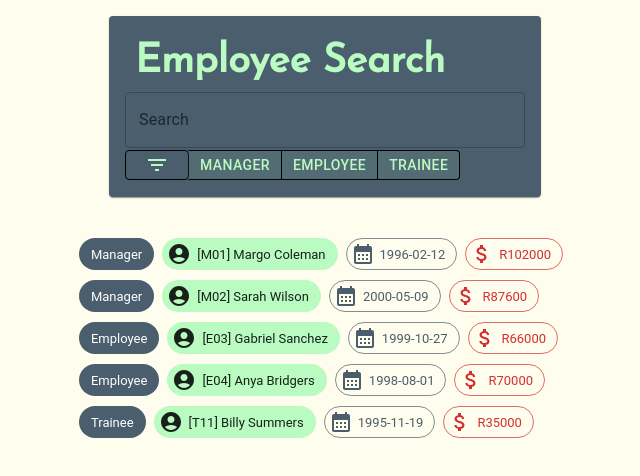
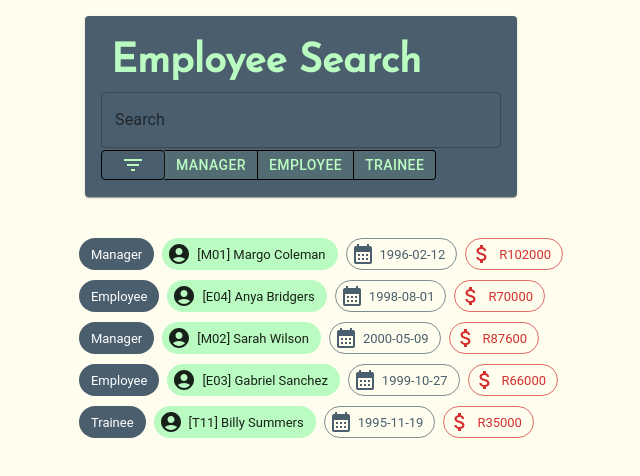
Before and after one commit to druha4087/EmployeeSearch_0622, a React (Create React App) app in the folder andreyo-techassign/: page / in a window 1280 px wide. Shown: the top 476 px of the page, without its empty margins (339-979 px from the left). Built offline with nearby package versions, Linux system fonts and the light colour scheme.

Commit message:
✏️  Fixed small issues with UI and general code

```diff
--- a/andreyo-techassign/src/App.css
+++ b/andreyo-techassign/src/App.css
@@ -16,10 +16,6 @@ h1 {
   color: #b9fbc0;
 }
 
-.search {
-  width: 30%;
-}
-
 .card {
   padding: 1rem;
   margin-top: 1rem;
--- a/andreyo-techassign/src/App.js
+++ b/andreyo-techassign/src/App.js
@@ -234,7 +234,6 @@ function App() {
       return true
     }
     else{
-      console.log("false")
       return false
     }
   }
@@ -243,7 +242,6 @@ function App() {
   return (
     <ThemeProvider theme={theme}>
       <div className="wrapper">
-        <div className="search">
           <Card className="card" style={{backgroundColor: "#4a5e6d", width: 400}}>
             <h1>Employee Search</h1>
               {/* Search bar */}
@@ -251,7 +249,7 @@ function App() {
               {/* Filter Toggle Group */}
               <ToggleButtonGroup sx={groupStyle} value={roles} onChange={roleToggle} aria-label="text formatting">
                 <Tooltip title="Filter" arrow>
-                  <Button sx={buttonStyle} variant="outlined" color="primary" onClick={handleOpen}><FilterListIcon>Filter</FilterListIcon></Button>
+                  <Button sx={buttonStyle} variant="outlined" color="primary" onClick={handleOpen}><FilterListIcon/></Button>
                 </Tooltip>
                 <ToggleButton sx={buttonStyle} color="primary" id="manager-toggle" value="Manager" aria-label="Manager">
                   Manager
@@ -289,7 +287,6 @@ function App() {
             </Box>
           </Modal>
 
-        </div>
         {/* Output List based on search criteria */}
         <List input={inputText} />
 
--- a/andreyo-techassign/src/Components/ListData.json
+++ b/andreyo-techassign/src/Components/ListData.json
@@ -7,8 +7,18 @@
     "salary": 102000,
     "role": "Manager",
     "report_line": ["E03"]
+},
+{
+    "id":2,
+    "empl_id": "E04",
+    "f_name": "Anya",
+    "l_name": "Bridgers",
+    "dob": "1998-08-01",
+    "salary": 70000,
+    "role": "Employee",
+    "report_line": []
 }, {
-    "id":2,
+    "id":3,
     "empl_id": "M02",
     "f_name": "Sarah",
     "l_name": "Wilson",
@@ -17,7 +27,7 @@
     "role": "Manager",
     "report_line": ["E04"]
 }, {
-    "id":3,
+    "id":4,
     "empl_id": "E03",
     "f_name": "Gabriel",
     "l_name": "Sanchez",
@@ -25,15 +35,6 @@
     "salary": 66000,
     "role": "Employee",
     "report_line": ["T11"]
-}, {
-    "id":4,
-    "empl_id": "E04",
-    "f_name": "Anya",
-    "l_name": "Bridgers",
-    "dob": "1998-08-01",
-    "salary": 70000,
-    "role": "Employee",
-    "report_line": []
 }, {
     "id":5,
     "empl_id": "T11",
```
